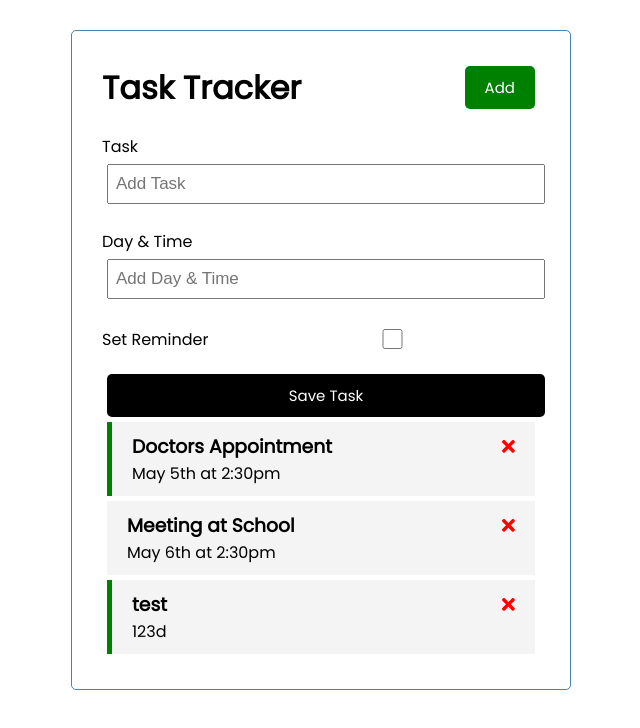
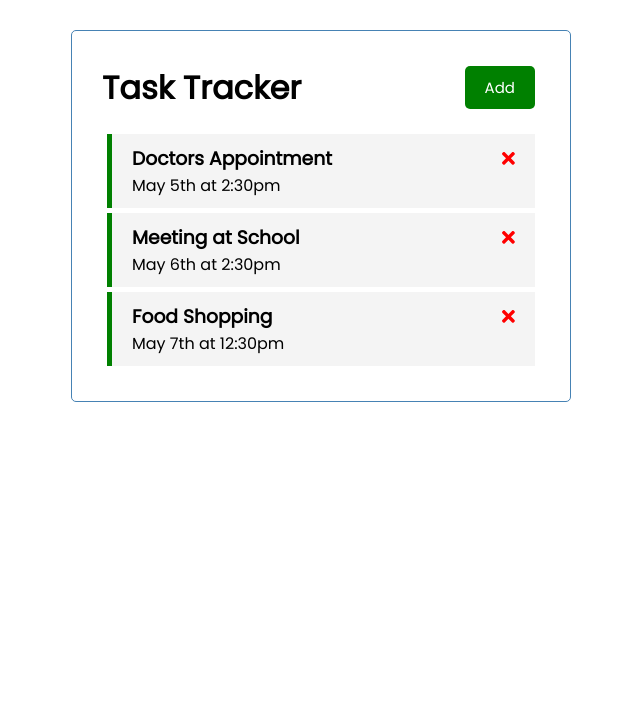
Before and after one commit to souhail-ouabou/Angular-Task-Tracker, an Angular app: page / in a window 1280 px wide. Shown: the top 728 px of the page, without its empty margins (319-959 px from the left). Built offline with nearby package versions, Linux system fonts and the light colour scheme; data requests are answered from the project's data file.

Commit message:
Toggle Button & UiService

```diff
--- a/db.json
+++ b/db.json
@@ -10,13 +10,13 @@
       "id": 2,
       "text": "Meeting at School",
       "day": "May 6th at 2:30pm",
-      "reminder": false
+      "reminder": true
     },
     {
-      "text": "test",
-      "day": "123d",
-      "reminder": true,
-      "id": 3
+      "id": 3,
+      "text": "Food Shopping",
+      "day": "May 7th at 12:30pm",
+      "reminder": true
     }
   ]
 }
--- a/src/app/components/add-task/add-task.component.html
+++ b/src/app/components/add-task/add-task.component.html
@@ -1,4 +1,4 @@
-<form  class="add-form" (ngSubmit)="onSubmit()">
+<form *ngIf="showAddTask" class="add-form" (ngSubmit)="onSubmit()">
     <div class="form-control">
       <label for="text">Task</label>
       <input
--- a/src/app/components/add-task/add-task.component.ts
+++ b/src/app/components/add-task/add-task.component.ts
@@ -1,5 +1,5 @@
 import { Component, EventEmitter, OnInit, Output } from '@angular/core';
-
+import { UiService } from '../../services/ui.service';
 import { Subscription } from 'rxjs';
 import { Task } from '../../Task';
 @Component({
@@ -15,7 +15,12 @@ export class AddTaskComponent implements OnInit {
   reminder: boolean = false;
   showAddTask!: boolean;
   subscription!: Subscription;
-  constructor() { }
+
+  constructor(private uiService: UiService) {
+    this.subscription = this.uiService
+      .onToggle()
+      .subscribe((value) => (this.showAddTask = value));
+  }
 
   ngOnInit(): void {
   }
--- a/src/app/components/header/header.component.ts
+++ b/src/app/components/header/header.component.ts
@@ -1,4 +1,6 @@
 import { Component, OnInit } from '@angular/core';
+import { UiService } from '../../services/ui.service';
+import { Subscription } from 'rxjs';
 
 @Component({
   selector: 'app-header',
@@ -8,12 +10,19 @@ import { Component, OnInit } from '@angular/core';
 export class HeaderComponent implements OnInit {
   title: string = 'Task Tracker';
 
-  constructor() { }
+  showAddTask: boolean = false;
+  subscription: Subscription;
+
+  constructor(private uiService: UiService) {
+    this.subscription = this.uiService
+      .onToggle()
+      .subscribe((value) => (this.showAddTask = value));
+  }
 
   ngOnInit(): void {}
 
-  toggleAddTask(){
-    console.log("first");
+  toggleAddTask() {
+    this.uiService.toggleAddTask();
   }
 
 }
--- a/src/app/components/tasks/tasks.component.ts
+++ b/src/app/components/tasks/tasks.component.ts
@@ -32,4 +32,5 @@ export class TasksComponent implements OnInit {
   addTask(task: Task) {
     this.taskService.addTask(task).subscribe((task) => this.tasks.push(task));
   }
+
 }
--- /dev/null
+++ b/src/app/services/ui.service.ts
@@ -0,0 +1,20 @@
+import { Injectable } from '@angular/core';
+import { Observable, Subject } from 'rxjs';
+
+@Injectable({
+  providedIn: 'root'
+})
+export class UiService {
+  private showAddTask: boolean = false;
+  private subject = new Subject<any>();
+  constructor() { }
+  toggleAddTask(): void {
+    this.showAddTask = !this.showAddTask;
+    this.subject.next(this.showAddTask);
+  }
+
+    onToggle() : Observable<any>{
+      return this.subject.asObservable();
+    }
+
+}
```
Also changed, not shown: 1 other file (tests, documents, lock files or other folders).
